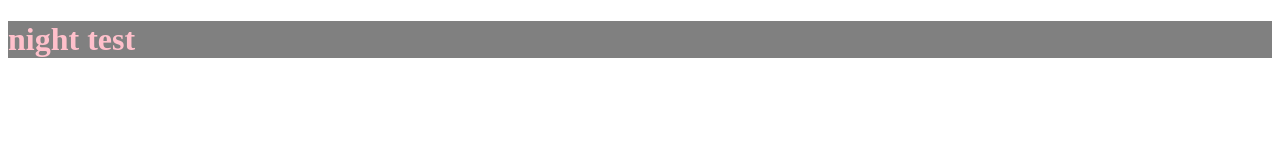
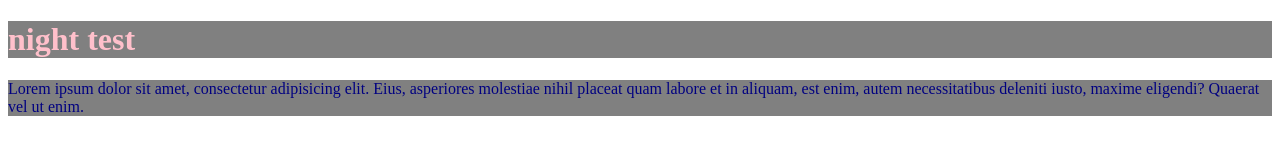
Before and after one commit to christibarker/git-night-practice, a plain HTML site: page index.html in a window 1280 px wide. Drawn offline with Linux system fonts and the light colour scheme.

Commit message:
paragraph

```diff
--- a/index.css
+++ b/index.css
@@ -2,3 +2,8 @@ h1 {
 	color: pink;
 	background: gray;
 }
+
+p {
+	background-color: gray;
+	color: navy;
+}
--- a/index.html
+++ b/index.html
@@ -7,5 +7,6 @@
 </head>
 <body>
 	<h1>night test</h1>
+	<p>Lorem ipsum dolor sit amet, consectetur adipisicing elit. Eius, asperiores molestiae nihil placeat quam labore et in aliquam, est enim, autem necessitatibus deleniti iusto, maxime eligendi? Quaerat vel ut enim.</p>
 </body>
 </html>
```
